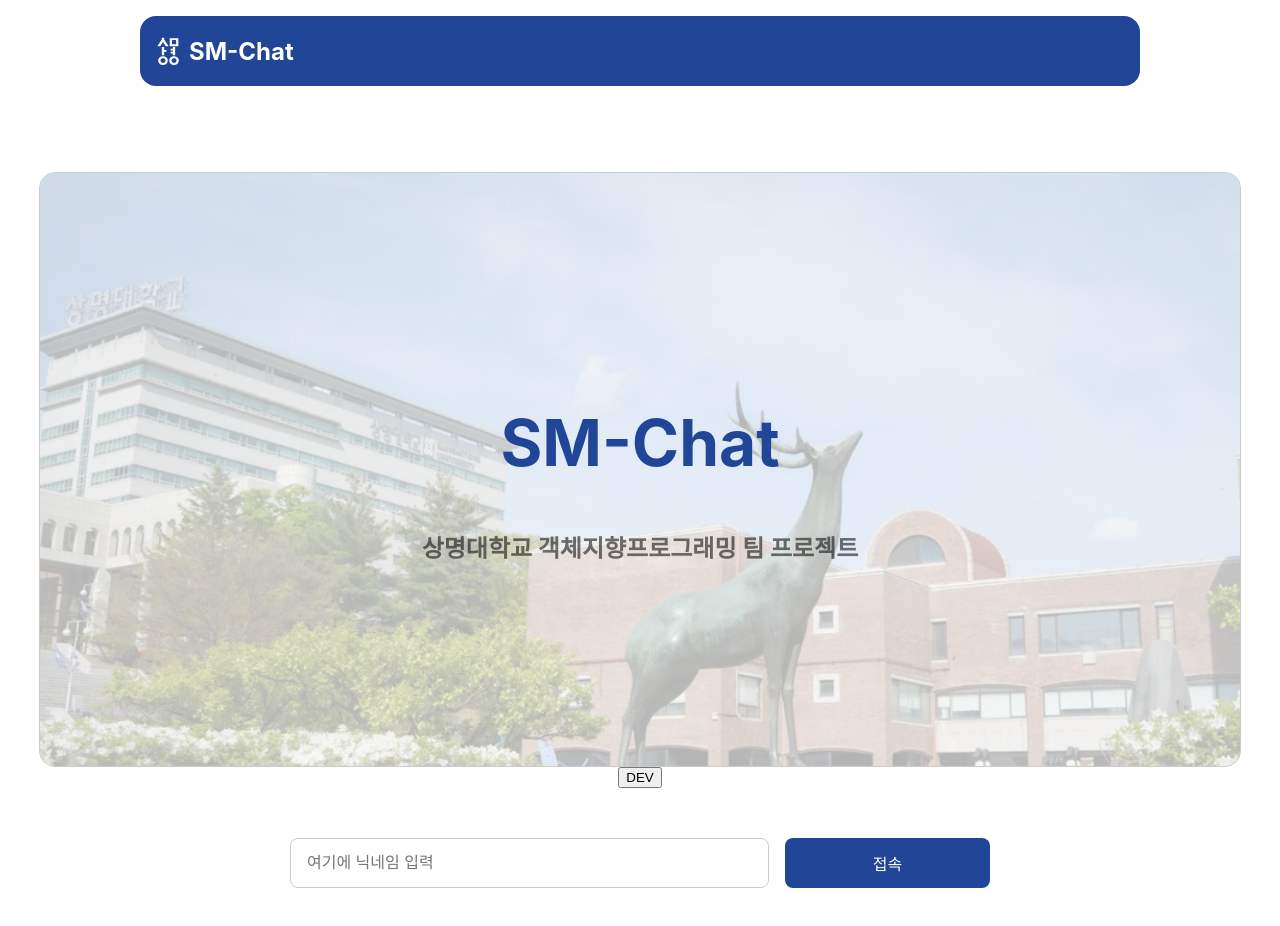
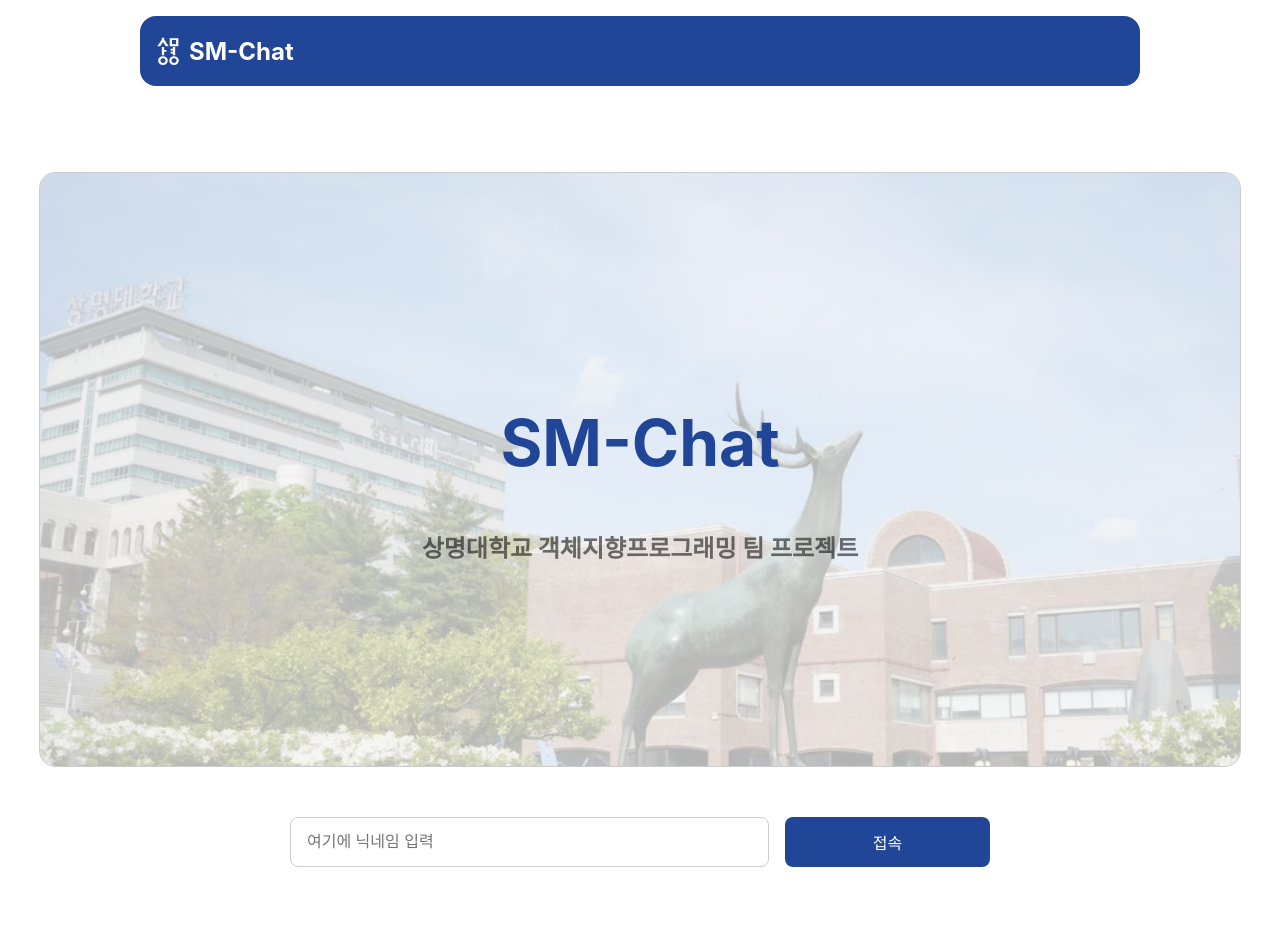
Before and after one commit to yoots50/SM-JavaStudy_Project_Front-End, a React (Create React App) app: page / in a window 1280 px wide. Shown: the top 926 px of the page. Built offline with nearby package versions, Linux system fonts and the light colour scheme.

Commit message:
dev mode removed

```diff
--- a/src/page/Home.jsx
+++ b/src/page/Home.jsx
@@ -25,7 +25,6 @@
       navigate("/chat");
     }
   };
-  const location = useLocation();
   return (
     <div className={styles.contents}>
       <div className={`${styles.banner} ${styles.fade_in}`}>
@@ -35,14 +34,6 @@
           상명대학교 객체지향프로그래밍 팀 프로젝트
         </h3>
       </div>
-      <button
-        onClick={() => {
-          localStorage.setItem("nickname", "DEV");
-          navigate("/chat");
-        }}
-      >
-        DEV {/* TEST용 버튼, 릴리즈 시 삭제할 것 */}
-      </button>
       <form onSubmit={handleSubmit}>
         <div className={styles.input_area}>
           {localStorage.getItem("nickname") === null ? (
```
Also changed, not shown: 1 other file (tests, documents, lock files or other folders).
